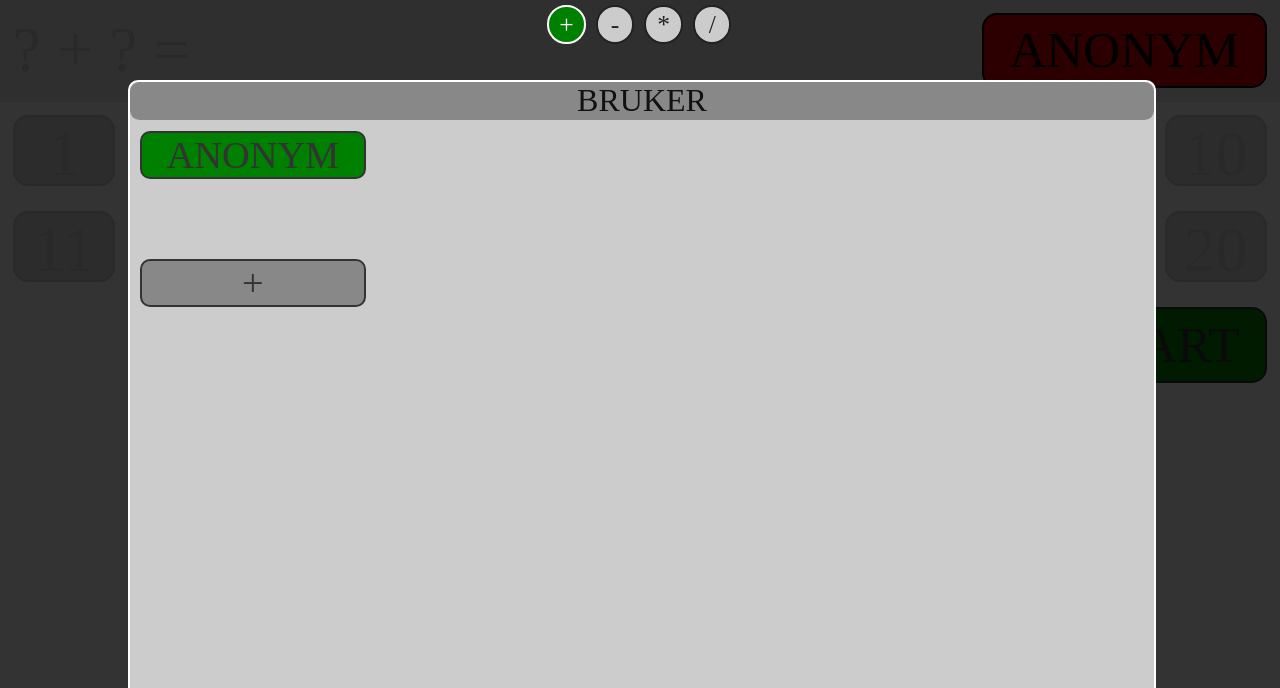
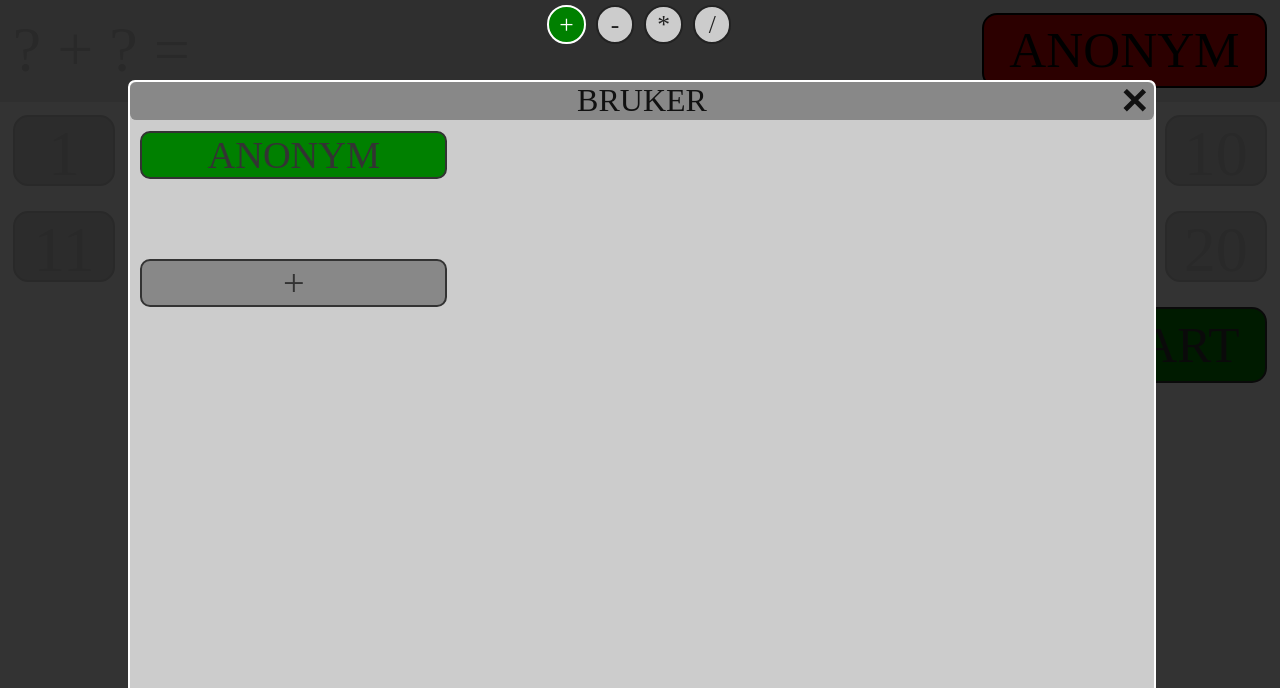
Before and after one commit to arnekra/arnekra.github.io, a plain HTML site: page index.html in a window 1280 px wide. Both pictures are taken after a click on the element "ANONYM". Shown: the top 688 px of the page. Drawn offline with Linux system fonts and the light colour scheme.

Commit message:
Added close button in user dialog

```diff
--- a/index.html
+++ b/index.html
@@ -137,6 +137,13 @@
 				<div class="dialog">
 					<div class="dialog-title">
 						BRUKER
+						<div style="position: absolute; width: 2vw; height: 2vw; right: 0.5vw; top: 0.3vw;">
+							<svg id="close-user-dialog" xmlns="http://www.w3.org/2000/svg" stroke-width="3" version="1.1" viewBox="0 0 16 16" xml:space="preserve" style="width:100%; height:100%">
+								<g>
+									<path d="M 2,1 L 14,13 M 2,13 L 14, 1" />
+								</g>
+							  </svg>
+						</div>
 					</div>
 					<div class="user-container">
 						<div class="selected">ANONYM</div>
--- a/javascript/automath.js
+++ b/javascript/automath.js
@@ -5,6 +5,7 @@ function register() {
     const dialogMask = document.getElementById("dialog-mask");
     const settingsDiv = document.getElementById("settings");
     const outerUserButton = document.getElementById("user");
+    const closeUserDialog = document.getElementById("close-user-dialog");
     let answerRowCount = 2;
     let remainingTime = 0;
     let score = 0;
@@ -416,10 +417,12 @@ function register() {
         if (currentScoreInfo)
             currentScoreInfo.prepareNewGame();
     });
-    dialogMask.addEventListener("click", function () {
+    const closeUserDialogClickHandler = function () {
         dialogMask.setAttribute("class", "hidden");
         settingsDiv.setAttribute("class", "hidden");
-    });
+    };
+    dialogMask.addEventListener("click", closeUserDialogClickHandler);
+    closeUserDialog.addEventListener("click", closeUserDialogClickHandler);
 }
 if (document.getElementById("a1") != null) {
     register();
--- a/style/automath.css
+++ b/style/automath.css
@@ -9,6 +9,10 @@ body {
 	width: 100%;
 	height: 100%;
 	margin: 0;
+	-webkit-user-select: none;
+	-moz-user-select: none;
+	-ms-user-select: none;
+	user-select: none;
 }
 
 div {
@@ -107,7 +111,7 @@ div.user-container {
 }
 
 div.user-container > div, div.button {
-	width: 22%;
+	width: 30%;
 	font-size: 3vw;
 	text-align: center;
 	margin:1%;
@@ -345,7 +349,20 @@ body.light div.answer-container > div.success {
 	height: 3vw;
 	width: 100%;
 	text-align: center;
-	border-radius: 9.5px;
+	border-radius: 0.5vw;
+	position: relative;
+}
+
+svg {
+	cursor: pointer;
+}
+
+body.light svg {
+	stroke:#111;
+}
+
+body.light svg:hover {
+	stroke:#eee;
 }
 
 body.light .dialog-title {
@@ -356,7 +373,7 @@ body.light .dialog-title {
 .dialog {
 	height: 100%;
 	width: 100%;
-	border-radius: 10px;
+	border-radius: 0.55vw;
 	border-width: 2px;
 	border-style: solid;
 }
```
Also changed, not shown: typescript/automath.ts (+5 -2 lines).
